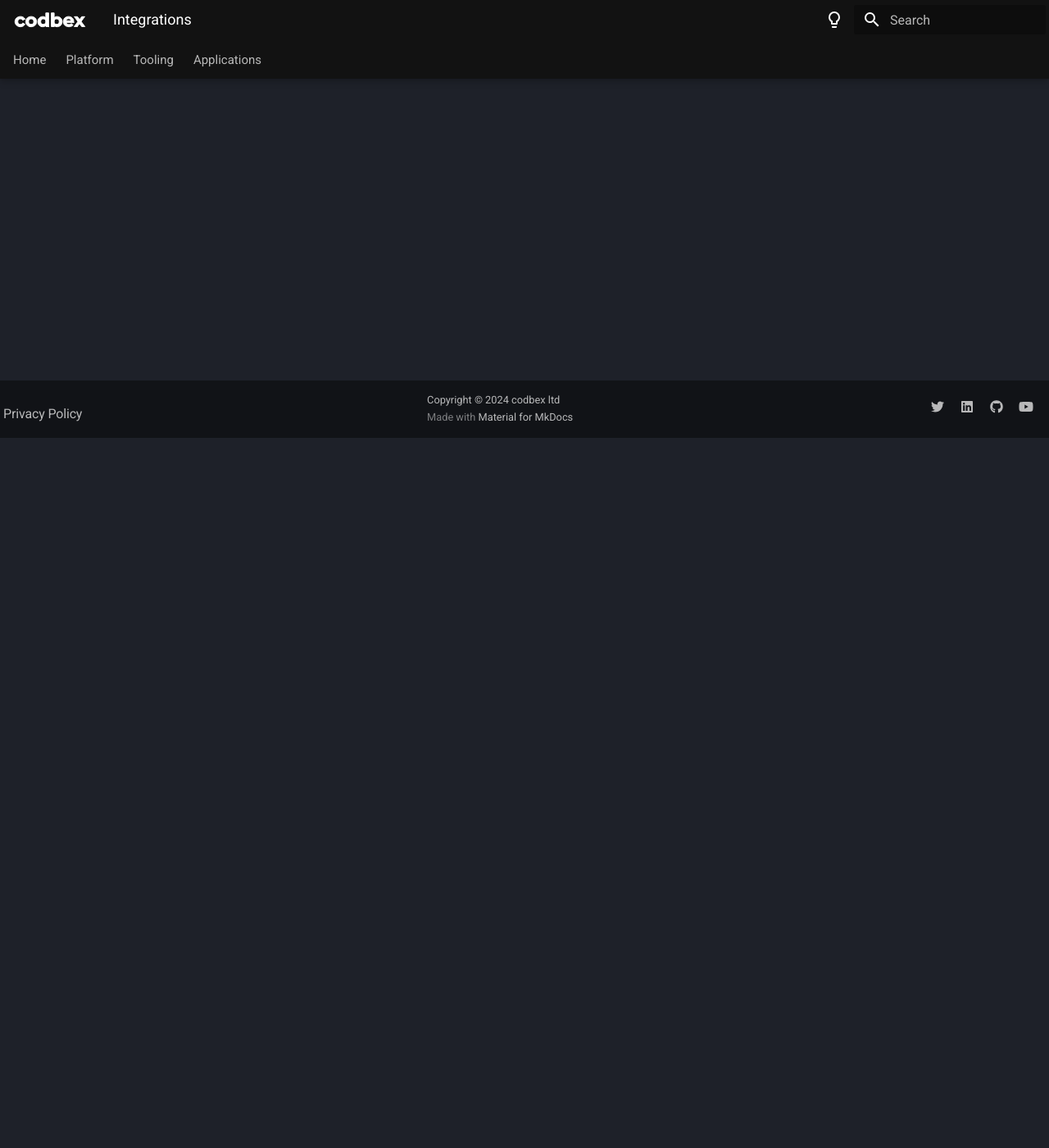
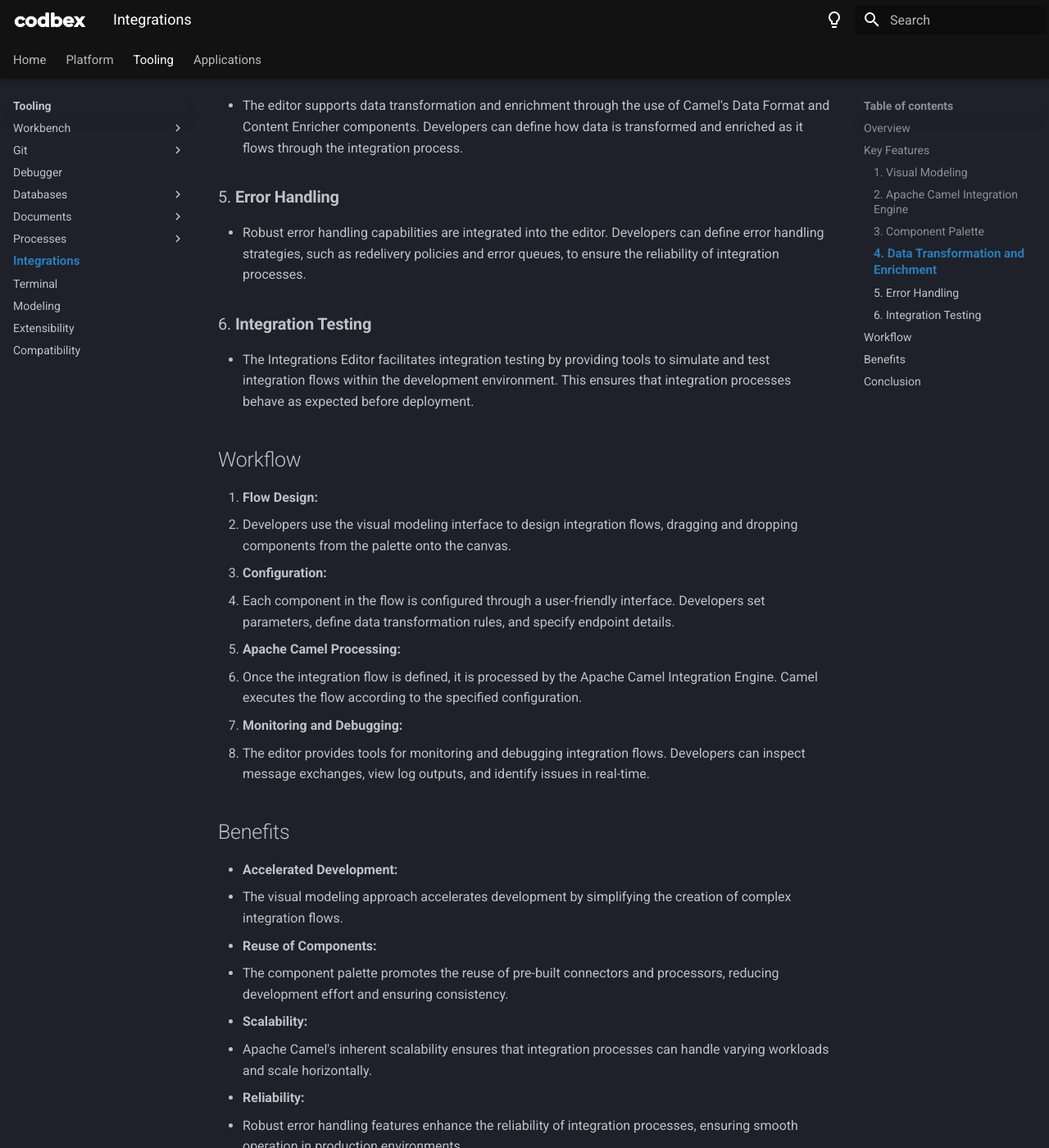
Before and after one commit to codbex/codbex-documentation, an MkDocs documentation site: the page built from docs/tooling/integrations/index.md, in a window 1280 px wide and 1400 px high, scrolled down 866 px. Shown: the whole window at 82% size. Built offline with MkDocs 1.6.1 and Material for MkDocs 9.7.7, drawn with Linux system fonts in a browser that asks for light colours; some of the changed text lies outside the part shown.

Commit message:
completed integrations section

```diff
--- /dev/null
+++ b/docs/tooling/integrations/index.md
@@ -0,0 +1,66 @@
+# Integrations
+
+## Overview
+
+The Integrations Editor in the platform, powered by Apache Karavan, provides a visual environment for modeling integration flows. This powerful tool enables developers to design, configure, and manage integration processes seamlessly. The underlying Apache Camel-based Integration Engine processes the defined flows, facilitating the creation of robust and scalable integration solutions.
+
+## Key Features
+
+### 1. **Visual Modeling**
+
+   - The editor offers a visual modeling interface, allowing developers to design integration flows using a drag-and-drop approach. This visual representation enhances understanding and collaboration among team members.
+
+### 2. **Apache Camel Integration Engine**
+
+   - Integration flows modeled in the editor are processed by the built-in Apache Camel Integration Engine. Apache Camel provides a powerful and extensible framework for implementing Enterprise Integration Patterns (EIP), ensuring reliable and efficient integration execution.
+
+### 3. **Component Palette**
+
+   - A rich component palette is available, featuring a variety of pre-built connectors, processors, and endpoints. These components simplify the integration process by providing ready-made building blocks for common integration tasks.
+
+### 4. **Data Transformation and Enrichment**
+
+   - The editor supports data transformation and enrichment through the use of Camel's Data Format and Content Enricher components. Developers can define how data is transformed and enriched as it flows through the integration process.
+
+### 5. **Error Handling**
+
+   - Robust error handling capabilities are integrated into the editor. Developers can define error handling strategies, such as redelivery policies and error queues, to ensure the reliability of integration processes.
+
+### 6. **Integration Testing**
+
+   - The Integrations Editor facilitates integration testing by providing tools to simulate and test integration flows within the development environment. This ensures that integration processes behave as expected before deployment.
+
+## Workflow
+
+1. **Flow Design:**
+   - Developers use the visual modeling interface to design integration flows, dragging and dropping components from the palette onto the canvas.
+
+2. **Configuration:**
+   - Each component in the flow is configured through a user-friendly interface. Developers set parameters, define data transformation rules, and specify endpoint details.
+
+3. **Apache Camel Processing:**
+   - Once the integration flow is defined, it is processed by the Apache Camel Integration Engine. Camel executes the flow according to the specified configuration.
+
+4. **Monitoring and Debugging:**
+   - The editor provides tools for monitoring and debugging integration flows. Developers can inspect message exchanges, view log outputs, and identify issues in real-time.
+
+## Benefits
+
+- **Accelerated Development:**
+  - The visual modeling approach accelerates development by simplifying the creation of complex integration flows.
+
+- **Reuse of Components:**
+  - The component palette promotes the reuse of pre-built connectors and processors, reducing development effort and ensuring consistency.
+
+- **Scalability:**
+  - Apache Camel's inherent scalability ensures that integration processes can handle varying workloads and scale horizontally.
+
+- **Reliability:**
+  - Robust error handling features enhance the reliability of integration processes, ensuring smooth operation in production environments.
+
+- **Extensibility:**
+  - Developers can extend the functionality of integration flows by leveraging the wide range of Camel components and incorporating custom components as needed.
+
+## Conclusion
+
+The Integrations Editor based on Apache Karavan is a powerful tool for designing and managing integration flows within the platform. By leveraging the capabilities of the Apache Camel Integration Engine, developers can create scalable, reliable, and extensible integration solutions seamlessly.
```
Also changed, not shown: docs/platform/ide/index.md (deleted, +0 -1 lines), docs/platform/ui/index.md (deleted, +0 -1 lines), docs/tooling/index.md (+7 -1 lines), docs/tooling/integrations.md (deleted, +0 -1 lines), 2 other files.
